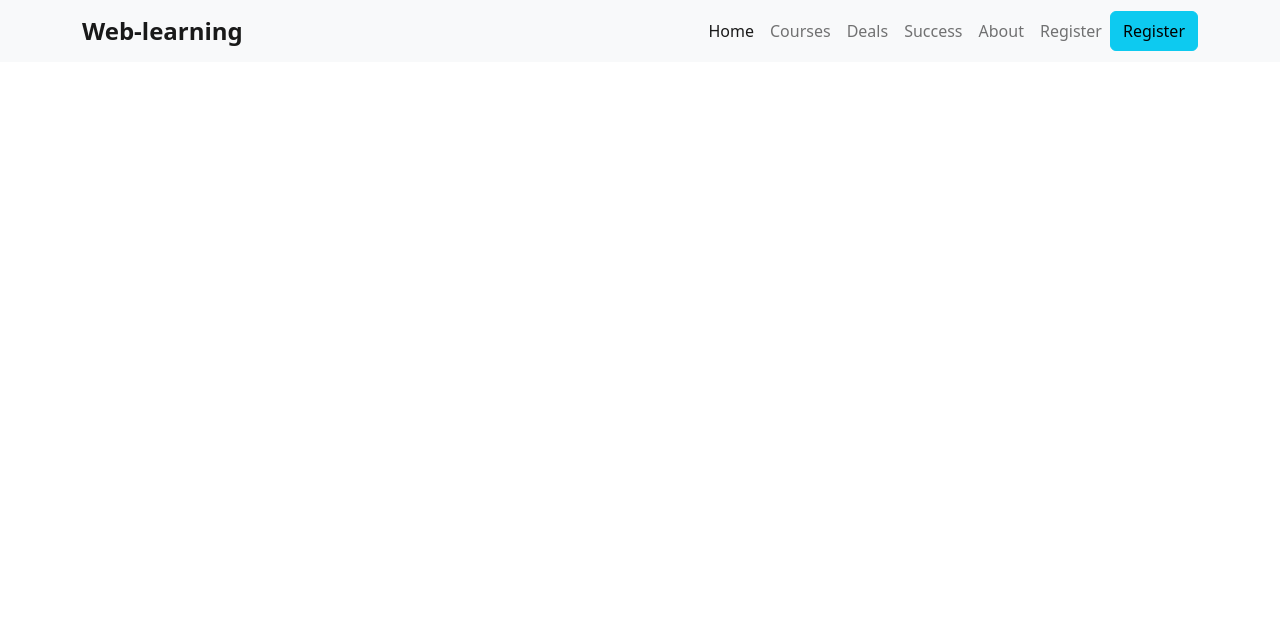
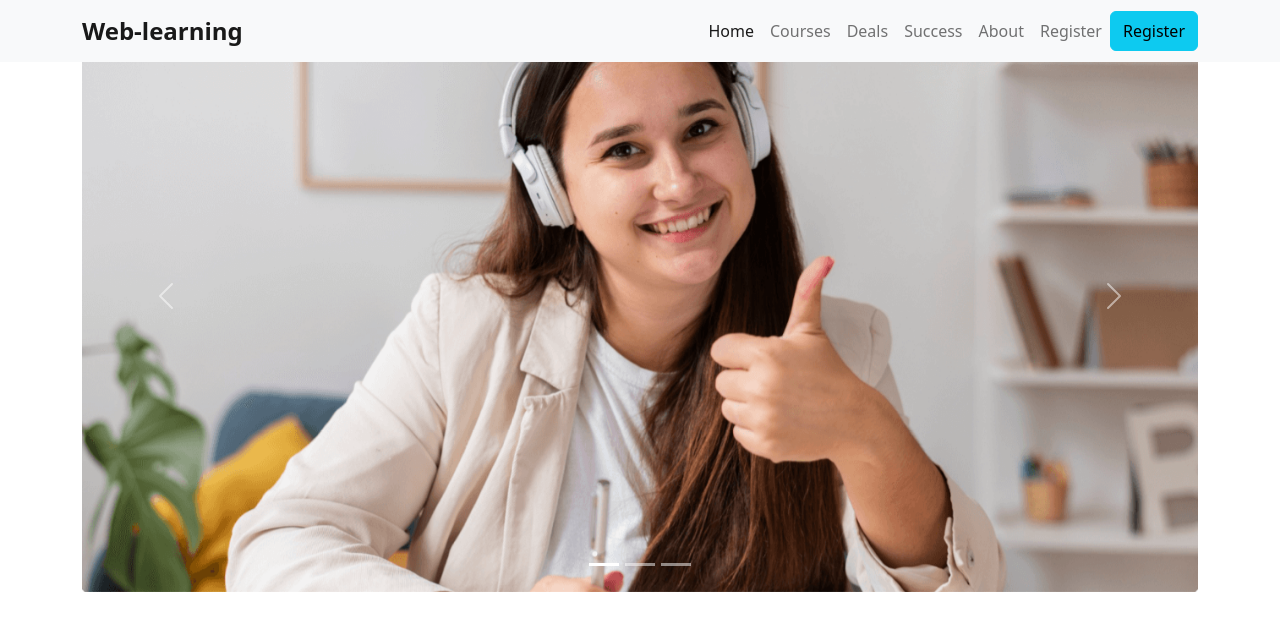
Before and after one commit to majharul224/web-learning, a plain HTML site: page index.html in a window 1280 px wide. Drawn offline with nearby package versions, Linux system fonts and the light colour scheme.

Commit message:
added a carousel

```diff
--- a/index.html
+++ b/index.html
@@ -6,7 +6,7 @@
     <title>web-learning</title>
     <link href="https://cdn.jsdelivr.net/npm/bootstrap@5.2.0/dist/css/bootstrap.min.css" rel="stylesheet" integrity="sha384-gH2yIJqKdNHPEq0n4Mqa/HGKIhSkIHeL5AyhkYV8i59U5AR6csBvApHHNl/vI1Bx" crossorigin="anonymous">
   </head>
-  <body>
+  <body class="container">
     <!------------- header start ---------->
     <header>
          <!----------- navber start----- --->
@@ -44,6 +44,38 @@
             </div>
         </nav>
         <!----------- navber end----- --->
+
+        <!--------- carousel start --------->
+
+        <section>
+            <div id="carouselExampleIndicators" class="carousel slide" data-bs-ride="true">
+                <div class="carousel-indicators">
+                  <button type="button" data-bs-target="#carouselExampleIndicators" data-bs-slide-to="0" class="active" aria-current="true" aria-label="Slide 1"></button>
+                  <button type="button" data-bs-target="#carouselExampleIndicators" data-bs-slide-to="1" aria-label="Slide 2"></button>
+                  <button type="button" data-bs-target="#carouselExampleIndicators" data-bs-slide-to="2" aria-label="Slide 3"></button>
+                </div>
+                <div class="carousel-inner">
+                  <div class="carousel-item active">
+                    <img src="images/cover/cover-1.png" class="d-block w-100" alt="...">
+                  </div>
+                  <div class="carousel-item">
+                    <img src="images/cover/cover-2.jpg" class="d-block w-100" alt="...">
+                  </div>
+                  <div class="carousel-item">
+                    <img src="images/cover/cover-3.jpg" class="d-block w-100" alt="...">
+                  </div>
+                </div>
+                <button class="carousel-control-prev" type="button" data-bs-target="#carouselExampleIndicators" data-bs-slide="prev">
+                  <span class="carousel-control-prev-icon" aria-hidden="true"></span>
+                  <span class="visually-hidden">Previous</span>
+                </button>
+                <button class="carousel-control-next" type="button" data-bs-target="#carouselExampleIndicators" data-bs-slide="next">
+                  <span class="carousel-control-next-icon" aria-hidden="true"></span>
+                  <span class="visually-hidden">Next</span>
+                </button>
+              </div>
+        </section>
+            <!--------- carousel end --------->
     </header>
      <!------------- header end ---------->
     <script src="https://cdn.jsdelivr.net/npm/bootstrap@5.2.0/dist/js/bootstrap.bundle.min.js" integrity="sha384-A3rJD856KowSb7dwlZdYEkO39Gagi7vIsF0jrRAoQmDKKtQBHUuLZ9AsSv4jD4Xa" crossorigin="anonymous"></script>
```
